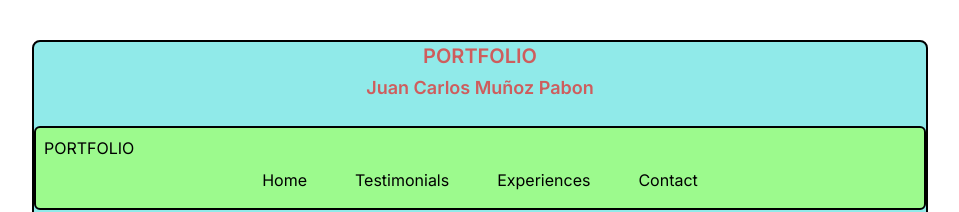
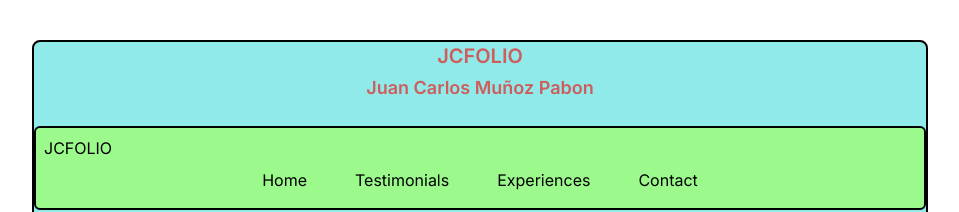
Before and after one commit to juankm08-a11y/portfolio, a Next.js app: page /contact in a window 1280 px wide. Shown: the top 212 px of the page, without its empty margins (160-1119 px from the left). Built offline with nearby package versions, Linux system fonts and the light colour scheme.

Commit message:
forty-two commit

```diff
--- a/src/app/about/page.tsx
+++ b/src/app/about/page.tsx
@@ -68,7 +68,7 @@ export default function AboutPage() {
       <section className="border-2 rounded-lg bg-[#90EAE9] w-full max-w-sm md:max-w-4xl md:p-10 space-y-6">
         <header className="text-center space-y-1">
           <h1 className="text-lg md:text-xl font-semibold text-[#CE5D5D] transition-colors duration-300 hover:text-red-600">
-            PORTFOLIO
+            JCFOLIO
           </h1>
           <h2 className="text-sm md:text-lg font-semibold text-[#CE5D5D]">
             Juan Carlos Muñoz Pabon
@@ -102,7 +102,7 @@ export default function AboutPage() {
               }}
             />
           </button>
-          <h1>PORTFOLIO</h1>
+          <h1 className="text-accent">JCFOLIO</h1>
           <ul
             className={`flex flex-wrap justify-center gap-4 md:gap-12 py-2 ${
               isMenuOpen ? "block" : "hidden"
@@ -112,7 +112,7 @@ export default function AboutPage() {
               <li key={`${link.label}-${idx}`}>
                 <Link
                   href={link.href}
-                  className="hover:underline transition-colors duration-200 cursor-pointer"
+                  className="hover:underline transition-colors duration-200 cursor-pointer text-accent"
                 >
                   {link.label}
                 </Link>
--- a/src/app/contact/page.tsx
+++ b/src/app/contact/page.tsx
@@ -44,7 +44,7 @@ export default function ContactPage() {
       <section className="border-2 rounded-lg bg-[#90EAE9] w-full max-w-sm md:max-w-4xl p-4 md:p-0 space-y-4 md:space-y-6">
         <header className="text-center space-y-1">
           <h1 className="text-lg md:text-xl font-semibold text-[#CE5D5D]  ">
-            PORTFOLIO
+            JCFOLIO
           </h1>
           <h2 className="text-sm md:text-lg font-semibold text-[#CE5D5D]">
             Juan Carlos Muñoz Pabon
@@ -83,7 +83,7 @@ export default function ContactPage() {
               }}
             />
           </button>
-          <h1>PORTFOLIO</h1>
+          <h1 className="text-accent">JCFOLIO</h1>
           <ul
             className={`flex flex-wrap justify-center gap-4 md:gap-12 py-2 ${
               isMenuOpen ? "block" : "hidden"
@@ -93,7 +93,7 @@ export default function ContactPage() {
               <li key={`${link.label}-${idx}`}>
                 <Link
                   href={link.href}
-                  className="hover:underline transition-colors duration-200 cursor-pointer"
+                  className="hover:underline transition-colors duration-200 cursor-pointer text-accent"
                 >
                   {link.label}
                 </Link>
--- a/src/app/proyects/page.tsx
+++ b/src/app/proyects/page.tsx
@@ -49,7 +49,7 @@ export default function ProyectsPage() {
       <section className="border-2 rounded-lg bg-[#90EAE9] w-full max-w-sm md:max-w-4xl md:p-10 space-y-6">
         <header className="text-center space-y-1">
           <h1 className="text-lg md:text-xl font-semibold text-[#CE5D5D] transition-colors duration-300 hover:text-red-600">
-            PORTFOLIO
+            JCFOLIO
           </h1>
           <h2 className="text-sm md:text-lg font-semibold text-[#CE5D5D]">
             Juan Carlos Muñoz Pabon
@@ -88,7 +88,7 @@ export default function ProyectsPage() {
               }}
             />
           </button>
-          <h1>PORTFOLIO</h1>
+          <h1 className="text-accent">JCFOLIO</h1>
           <ul
             className={`flex flex-wrap justify-center gap-4 md:gap-12 py-2 ${
               isMenuOpen ? "block" : "hidden"
@@ -98,7 +98,7 @@ export default function ProyectsPage() {
               <li key={`${link.label}-${idx}`}>
                 <Link
                   href={link.href}
-                  className="hover:underline transition-colors duration-200 cursor-pointer"
+                  className="hover:underline transition-colors duration-200 cursor-pointer text-accent"
                 >
                   {link.label}
                 </Link>
--- a/src/app/testimonials/page.tsx
+++ b/src/app/testimonials/page.tsx
@@ -43,7 +43,7 @@ export default function TestimonialsPage() {
       <section className="border-2 rounded-lg bg-[#90EAE9] w-full max-w-sm md:max-w-4xl md:p-10 space-y-6">
         <header className="text-center space-y-1">
           <h1 className="text-lg md:text-xl font-semibold text-[#CE5D5D] transition-colors duration-300 hover:text-red-600">
-            PORTFOLIO
+            JCFOLIO
           </h1>
           <h2 className="text-sm md:text-lg font-semibold text-[#CE5D5D]">
             Juan Carlos Muñoz Pabon
@@ -82,7 +82,7 @@ export default function TestimonialsPage() {
               }}
             />
           </button>
-          <h1>PORTFOLIO</h1>
+          <h1 className="text-accent">JCFOLIO</h1>
           <ul
             className={`flex flex-wrap justify-center gap-4 md:gap-12 py-2 ${
               isMenuOpen ? "block" : "hidden"
@@ -92,7 +92,7 @@ export default function TestimonialsPage() {
               <li key={`${link.label}-${idx}`}>
                 <Link
                   href={link.href}
-                  className="hover:underline transition-colors duration-200 cursor-pointer"
+                  className="hover:underline transition-colors duration-200 cursor-pointer text-accent"
                 >
                   {link.label}
                 </Link>
```
Also changed, not shown: 1 other file (tests, documents, lock files or other folders).
